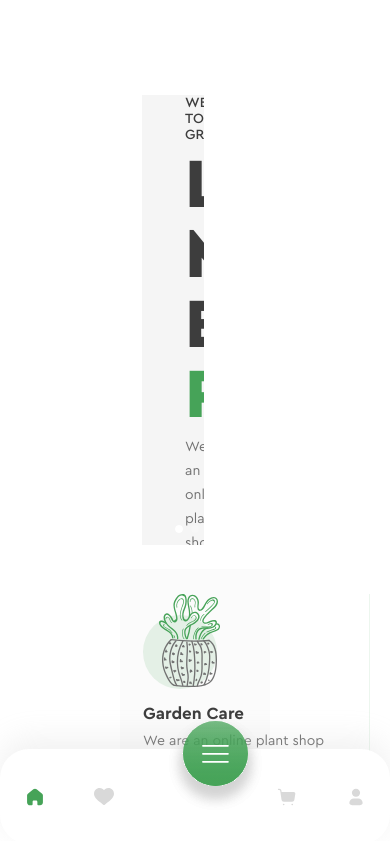
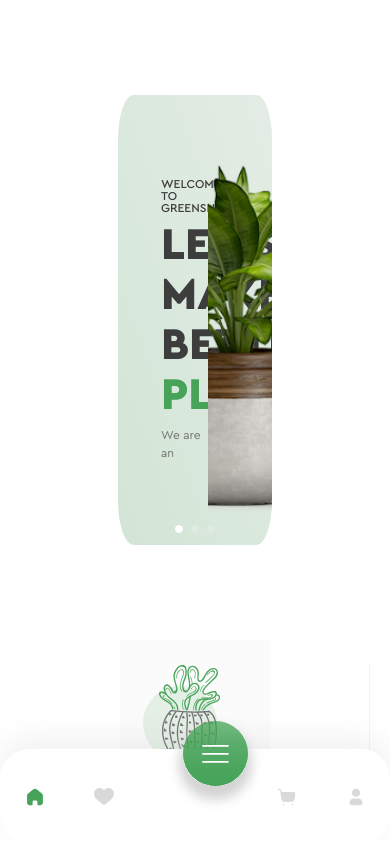
Before and after one commit to Svetlana148/Online_shop, a React (Create React App) app: page / in a window 390 px wide. Shown: the top 841 px of the page. Built offline with nearby package versions, Linux system fonts and the light colour scheme.

Commit message:
SCRUM-7 Carousel card1 is adaptive

```diff
--- a/src/components/AppContent/AppContent.module.css
+++ b/src/components/AppContent/AppContent.module.css
@@ -1,7 +1,7 @@
 .appContent{
 	background: colorBgContainer;
 	min-height: 280px;
-	padding: 95px 24px 24px 24px;
+	padding: 95px 0px;
 	border-radius: borderRadiusLG;
 
 }
--- a/src/screens/HomeScreen/HomeScreenCarousel/HomeScreenCarousel.module.css
+++ b/src/screens/HomeScreen/HomeScreenCarousel/HomeScreenCarousel.module.css
@@ -28,7 +28,7 @@
 
 
 
-.homeCarousel_row{
+.homeScreenCarousel_row{
 	flex-wrap: wrap;
 }
 
@@ -84,11 +84,108 @@
 
 
 
+.homeScreenCarousel_cardImg1{
+	background-image: url(/src/resources/img/HomeScreen/HomeScreenCarousel_1.png);
+	background-repeat: no-repeat;
+	background-position: center;
+	background-size: cover;
+	height: 450px;
+}
+
 .homeScreenCarousel_img1 {
-	width: 518px;
-	min-width: 518px;
-	max-width: 518px;
-	height: 450px;
-	min-height: 450px;
-	max-height: 450px;
+	min-width: 100%;
+   min-height: 100%;
+   flex-shrink: 0;
 }
+
+
+
+
+
+
+
+
+
+
+/* ----------------------------------------------------------------------------------------------- */
+
+@media (max-width: 1250px) {
+
+	.homeScreenCarousel_card_title {
+		font-size: 60px;
+		line-height: 60px;
+	}
+
+	.homeScreenCarousel_card_text {
+		font-size: 12px;
+		line-height: 18px;
+	}
+}
+
+
+	@media (max-width: 1130px) {
+		/* .homeScreenCarousel_card_container {
+			padding: 0px 0 0px 30px;
+		} */
+
+		.homeScreenCarousel_card_subtitle {
+			font-size: 12px;
+			line-height: 12px;
+			letter-spacing: 8%;
+		}
+
+		.homeScreenCarousel_card_title {
+			font-size: 45px;
+			line-height: 50px;
+			margin: 0 0 5px 0;
+		}
+
+		.homeScreenCarousel_card_text {
+			font-size: 12px;
+			line-height: 18px;
+		}
+
+
+	}
+
+
+
+@media (max-width: 899px) {
+	.contentStyle{
+		border-radius: 10%;
+	};
+
+	.homeScreenCarousel_card_container {
+		padding: 0px 0px 0px 23px;
+	}
+
+	.homeScreenCarousel_row{
+
+		border-radius: 10%;
+		background: linear-gradient(70deg, #46A35833, #46A3581A)
+
+
+}
+		.homeScreenCarousel_card_subtitle {
+			font-size: 12px;
+			line-height: 12px;
+			letter-spacing: 8%;
+		}
+
+		.homeScreenCarousel_card_title {
+			font-size: 45px;
+			line-height: 50px;
+			margin: 0 0 5px 0;
+		}
+
+		.homeScreenCarousel_card_text {
+			height: 37px;
+			overflow: hidden;
+			font-size: 12px;
+			line-height: 18px;
+		}
+		.homeScreenCarousel_cardImg1{
+			background-image: url(/src/resources/img/HomeScreen/HomeScreenCarousel_1Mob.png);
+
+		}
+	}
--- a/src/screens/HomeScreen/HomeScreenCarousel/HomeScreenCarousel.tsx
+++ b/src/screens/HomeScreen/HomeScreenCarousel/HomeScreenCarousel.tsx
@@ -1,7 +1,7 @@
 import React from 'react';
 import { Carousel, Col, ConfigProvider, Row } from 'antd';
 import s from './HomeScreenCarousel.module.css';
-import HomeScreenCarousel_img1 from '../../../resources/img/HomeScreen/HomeScreenCarousel_1.png';
+// import HomeScreenCarousel_cardImg1 from '../../../resources/img/HomeScreen/HomeScreenCarousel_1.png';
 
 
 
@@ -46,18 +46,18 @@ import HomeScreenCarousel_img1 from '../../../resources/img/HomeScreen/HomeScree
 
 									<div className={s.homeScreenCarousel_card_text}>
 										We are an online plant shop offering a wide range
-										of cheap and trendy plants. Use
-										<br /> our plants to create
-										an unique Urban Jungle. Order your favorite plants!
+										of cheap and trendy plants.
+										<br />Use our plants to create an unique Urban Jungle. Order your favorite plants!
 									</div>
 								</div>
 							</div>
 						</Col>
 
 
-
-						<Col span={10}>
-								<img   className={s.homeScreenCarousel_img1} src={HomeScreenCarousel_img1} alt="" />
+						<Col span={10} >
+							<div className={s.homeScreenCarousel_cardImg1}>
+								{/* <img   className={s.homeScreenCarousel_img1} src={HomeScreenCarousel_img1} alt="" /> */}
+							</div>
 						</Col>
 					</Row>
 
```
Also changed, not shown: src/resources/img/HomeScreen/HomeScreenCarousel_1.png, src/resources/img/HomeScreen/HomeScreenCarousel_1Mob.png (added).
